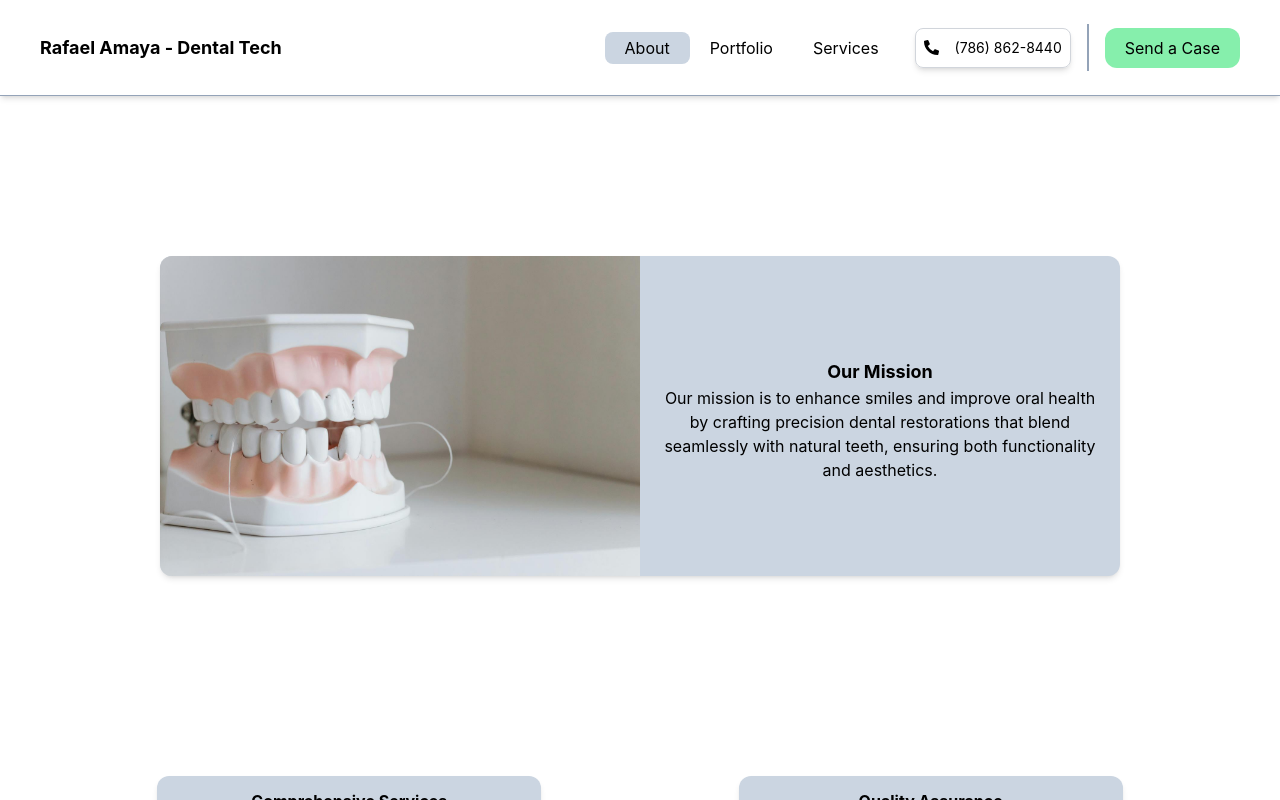
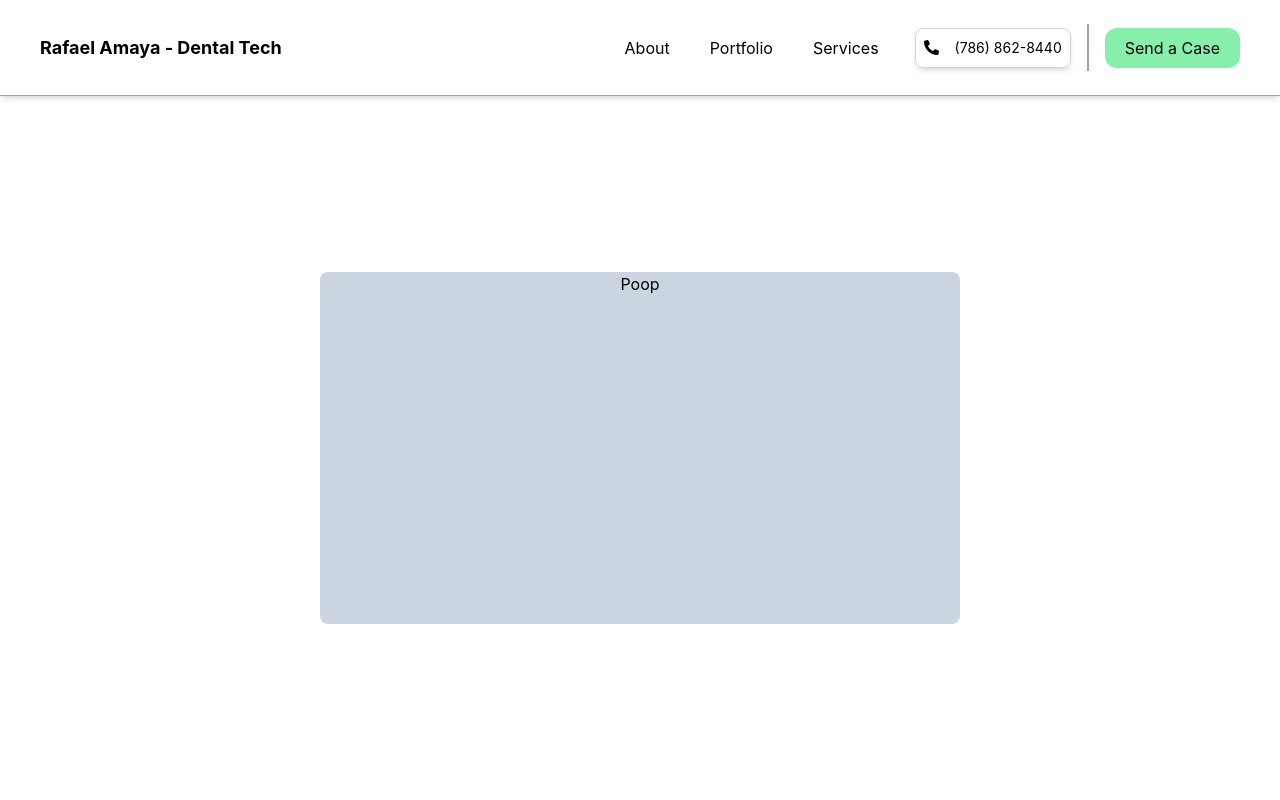
Before and after one commit to amayarafael/website, a React (Create React App) app: page / in a window 1280 px wide. Both pictures are taken after a click on the button "Send a Case". Built offline with nearby package versions, Linux system fonts and the light colour scheme.

Commit message:
Started Send Form page

```diff
--- a/src/App.js
+++ b/src/App.js
@@ -1,25 +1,29 @@
 import About from './pages/about/About';
 import Portfolio from './pages/portfolio/Portfolio';
 import Services from './pages/services/Services';
+import SendForm from './pages/send-form/SendForm';
 import Header from './other/components/header/Header';
 import './App.css'
 import { useState } from 'react';
 
 function App() {
-  const [ selectedPage, setSelectedPage ] = useState('About');
+  const [selectedPage, setSelectedPage] = useState('About');
 
   return (
     <div className="App">
-      <Header setSelectedPage={setSelectedPage}/>
+      <Header setSelectedPage={setSelectedPage} />
       {
         selectedPage === 'About' ?
-          <About/>
+          <About />
           :
           selectedPage === 'Portfolio' ?
-          <Portfolio/>
+            <Portfolio />
             :
             selectedPage === 'Services' ?
-          <Services/>
+              <Services />
+              :
+              selectedPage === 'Send-Form' ?
+                <SendForm />
                 :
                 'None'
       }
--- a/src/other/components/header/Header.js
+++ b/src/other/components/header/Header.js
@@ -2,7 +2,7 @@ import React, { Component, useState } from 'react';
 import { FaPhoneAlt } from "react-icons/fa";
 
 export default function Header({ setSelectedPage }) {
-    const [ page, setPage ] = useState('About');
+    const [page, setPage] = useState('About');
 
     return (
         <div class="w-full h-[12vh] border-b-[1px] border-slate-400 flex flex-row justify-between shadow-md">
@@ -21,11 +21,14 @@ export default function Header({ setSelectedPage }) {
                     })
                 }
                 <a class="flex flex-row h-10 ml-4 shadow-md justify-evenly items-center border-gray-300 border-[1px] rounded-lg hover:cursor-pointer" href='tel:7868628440'>
-                    <FaPhoneAlt class="ml-2 mr-2" size={15}/>
+                    <FaPhoneAlt class="ml-2 mr-2" size={15} />
                     <span class="ml-2 mr-2 text-sm text-nowrap">(786) 862-8440</span>
                 </a>
                 <div class="h-[50%] border-l-2 border-solid border-slate-400 pl-2 pr-2 ml-4"></div>
-                <button class="transition-all h-10 pl-5 pr-5 mr-10 text-nowrap rounded-xl text-center justify-center bg-tertiary hover:bg-tertiary-hover">Send a Case</button>
+                <button onClick={() => {
+                    setPage('Send-Form');
+                    setSelectedPage('Send-Form');
+                }} class="transition-all h-10 pl-5 pr-5 mr-10 text-nowrap rounded-xl text-center justify-center bg-tertiary hover:bg-tertiary-hover">Send a Case</button>
             </div>
         </div>
     )
--- /dev/null
+++ b/src/pages/send-form/SendForm.js
@@ -0,0 +1,11 @@
+import React from 'react'
+
+export default function SendForm() {
+    return (
+        <div class="w-full h-[88vh] flex flex-col items-center justify-center overflow-y-scroll scrollbar-none">
+            <div class="w-[50%] min-h-[50%] rounded-lg bg-primary">
+                Poop
+            </div>
+        </div>
+    )
+}
```
Lines whose indentation alone changed are shown as unchanged.
